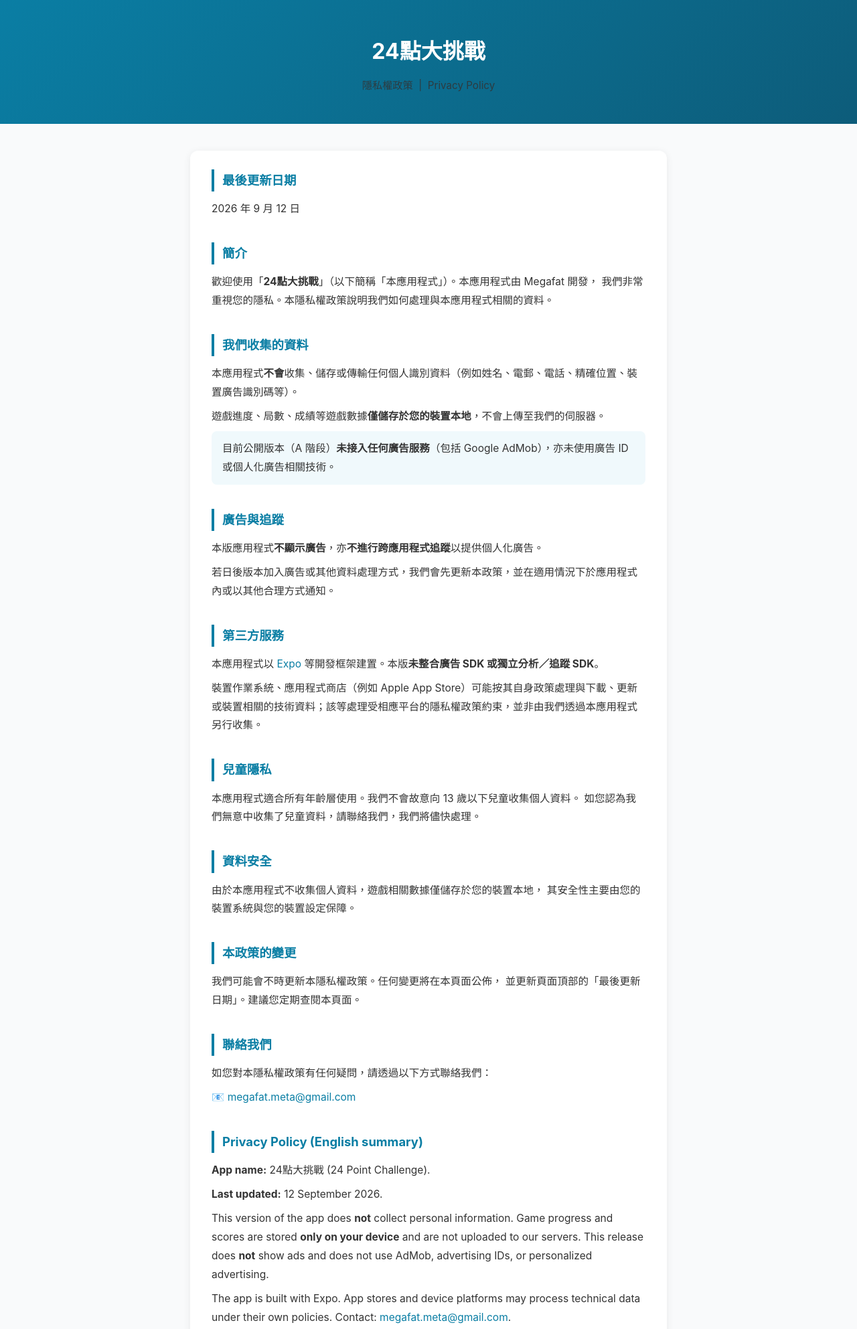
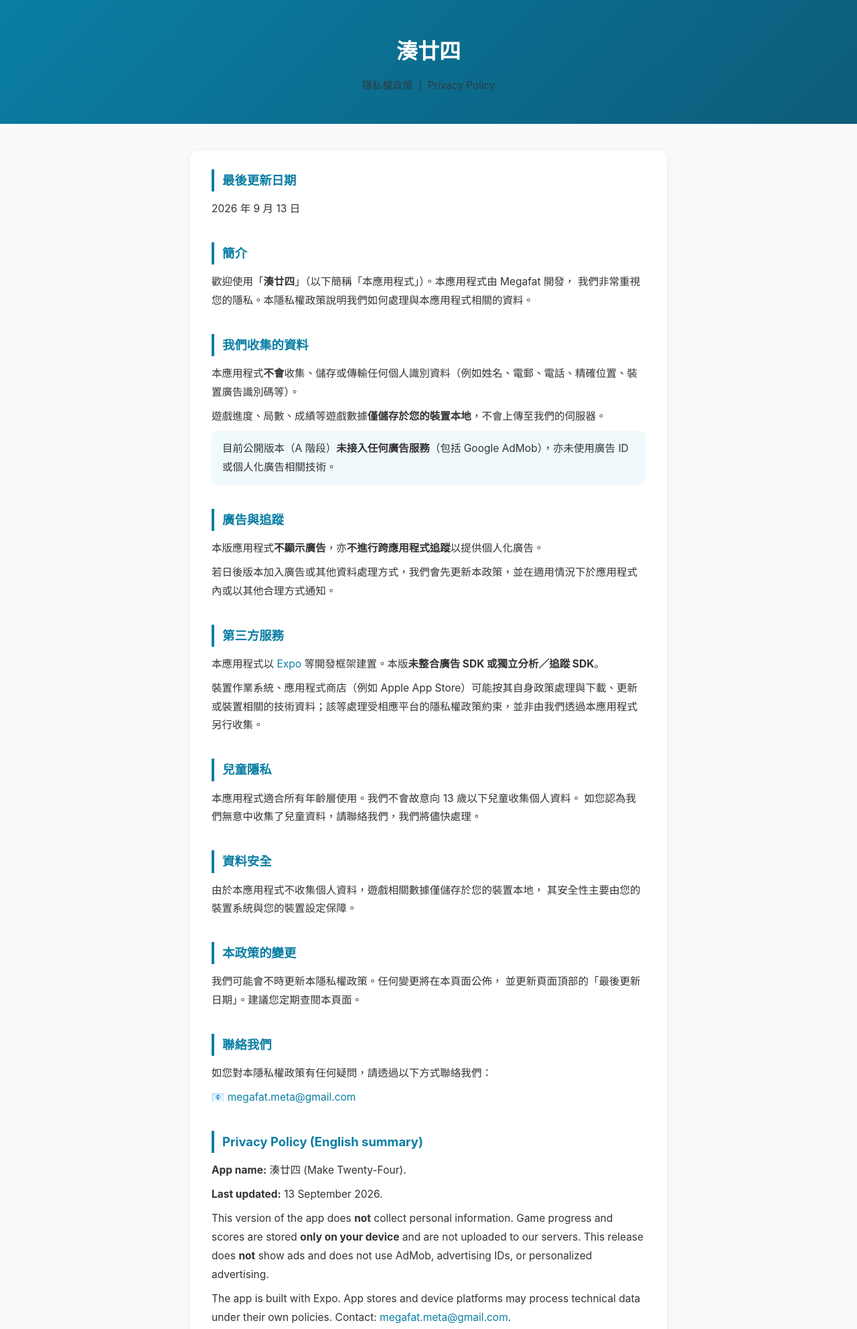
Before and after one commit to megafatfat/privacy-policy, a plain HTML site: page index.html in a window 1280 px wide. Shown: the top 1985 px of the page at 67% size. Drawn offline with Linux system fonts and the light colour scheme.

Commit message:
Rename privacy policy display name to 湊廿四
Align App Store display name; update last-updated to 2026-09-13.

```diff
--- a/index.html
+++ b/index.html
@@ -3,7 +3,7 @@
 <head>
   <meta charset="UTF-8" />
   <meta name="viewport" content="width=device-width, initial-scale=1.0" />
-  <title>隱私權政策 — 24點大挑戰</title>
+  <title>隱私權政策 — 湊廿四</title>
   <style>
     * { box-sizing: border-box; margin: 0; padding: 0; }
     body {
@@ -62,7 +62,7 @@
 <body>
 
 <header>
-  <h1>24點大挑戰</h1>
+  <h1>湊廿四</h1>
   <p>隱私權政策 &nbsp;|&nbsp; Privacy Policy</p>
 </header>
 
@@ -71,13 +71,13 @@
 
     <section>
       <h2>最後更新日期</h2>
-      <p>2026 年 9 月 12 日</p>
+      <p>2026 年 9 月 13 日</p>
     </section>
 
     <section>
       <h2>簡介</h2>
       <p>
-        歡迎使用「<strong>24點大挑戰</strong>」（以下簡稱「本應用程式」）。本應用程式由 Megafat 開發，
+        歡迎使用「<strong>湊廿四</strong>」（以下簡稱「本應用程式」）。本應用程式由 Megafat 開發，
         我們非常重視您的隱私。本隱私權政策說明我們如何處理與本應用程式相關的資料。
       </p>
     </section>
@@ -133,8 +133,8 @@
 
     <section>
       <h2>Privacy Policy (English summary)</h2>
-      <p><strong>App name:</strong> 24點大挑戰 (24 Point Challenge).</p>
-      <p><strong>Last updated:</strong> 12 September 2026.</p>
+      <p><strong>App name:</strong> 湊廿四 (Make Twenty-Four).</p>
+      <p><strong>Last updated:</strong> 13 September 2026.</p>
       <p>
         This version of the app does <strong>not</strong> collect personal information.
         Game progress and scores are stored <strong>only on your device</strong> and are not uploaded to our servers.
```
